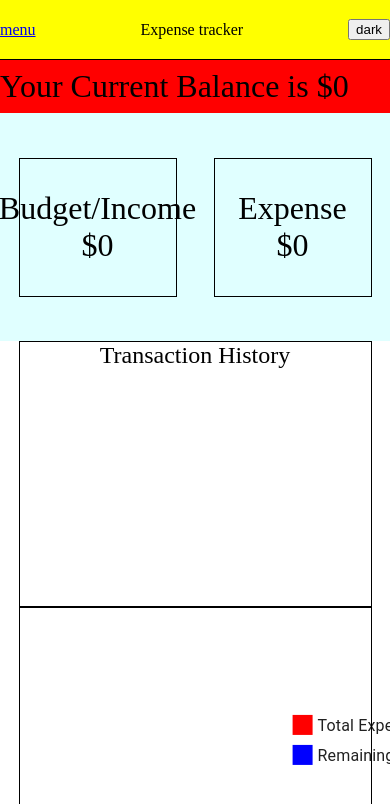
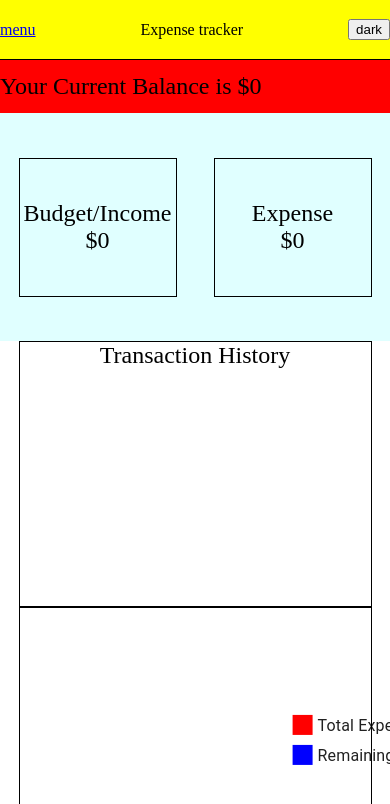
Before and after one commit to kidaneb/Expense-Tracker-React.js-app-Project, a React (Vite) app in the folder Dynamic-part-of-the-app/: page / in a window 390 px wide. Shown: the top 804 px of the page. Built offline with nearby package versions, Linux system fonts and the light colour scheme.

Commit message:
mobile responisve

```diff
--- a/Dynamic-part-of-the-app/src/styles.css
+++ b/Dynamic-part-of-the-app/src/styles.css
@@ -30,6 +30,8 @@ body {
   height: 10%;
   background-color: red;
   font-size: 2rem;
+  display: flex;
+  align-items: center;
 }
 .budget-expense-display {
   height: 40%;
@@ -254,10 +256,29 @@ form {
   .current-balance {
     height: 7%;
     display: flex;
+    font-size: 1.5rem;
     align-items: center;
   }
   .budget-expense-display {
     height: 30%;
+  }
+  .budget-display {
+    overflow-x: auto;
+  }
+  .budget-title {
+    font-size: 1.5rem;
+  }
+  .budget-value {
+    font-size: 1.5rem;
+  }
+  .expense-display {
+    overflow-x: auto;
+  }
+  .expense-title {
+    font-size: 1.5rem;
+  }
+  .expense-value {
+    font-size: 1.5rem;
   }
   .transaction-history-container {
     height: 70%;
```
